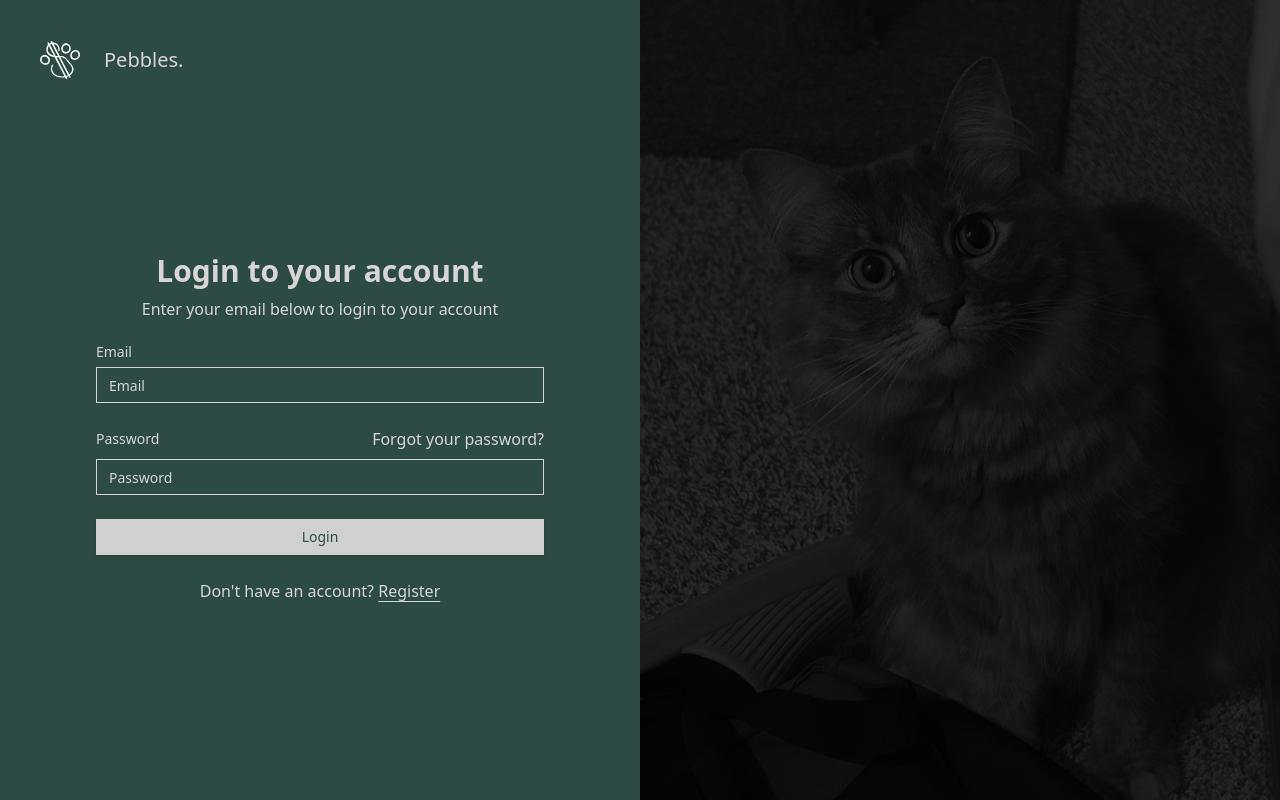
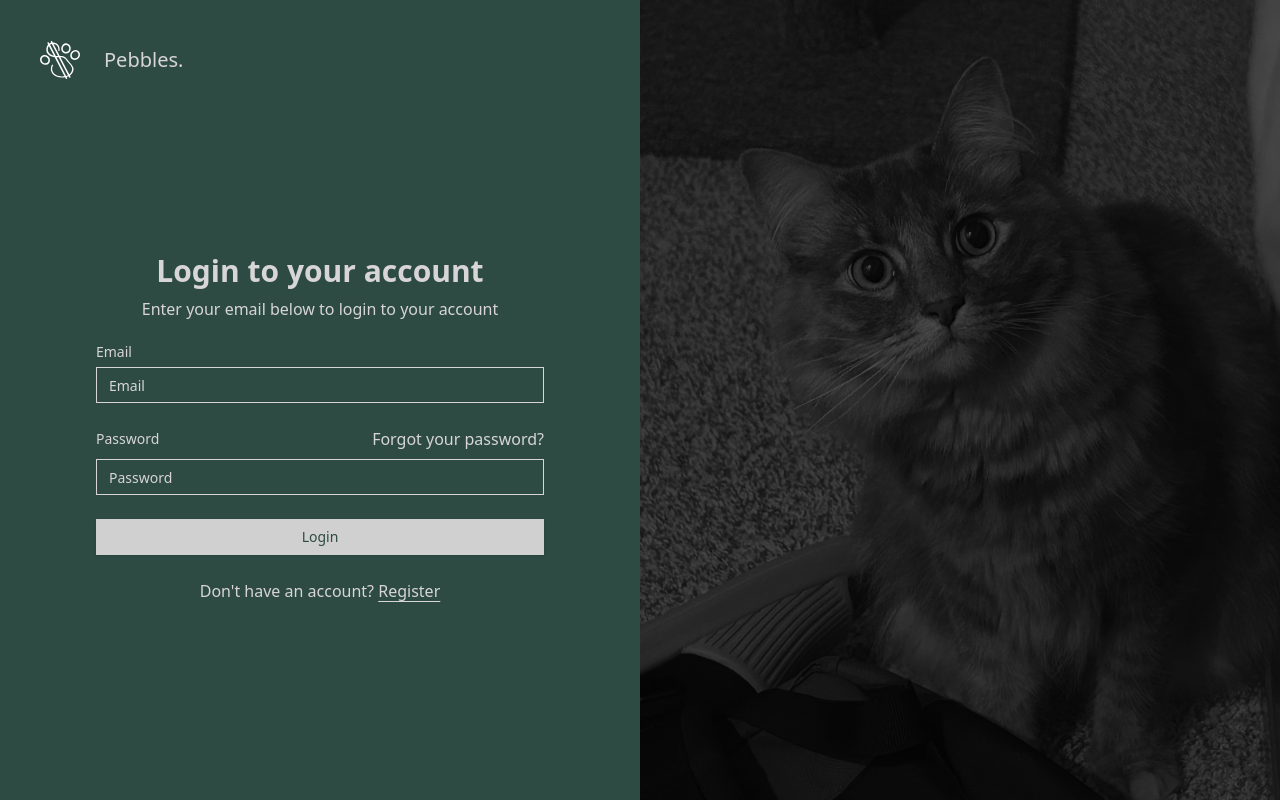
Before and after one commit to jwonnyleaf/pebbles, a React (Vite) app in the folder client/: page /login in a window 1280 px wide. Built offline with nearby package versions, Linux system fonts and the light colour scheme; no server answers.

Commit message:
fix: login image darkness

```diff
--- a/client/src/pages/Login/Login.tsx
+++ b/client/src/pages/Login/Login.tsx
@@ -25,7 +25,7 @@ export default function Login() {
         <img
           src={templogin}
           alt="Image"
-          className="absolute inset-0 h-full w-full object-cover dark:brightness-[0.2] dark:grayscale"
+          className="absolute inset-0 h-full w-full object-cover dark:brightness-[0.3] dark:grayscale"
         />
       </div>
     </div>
```
